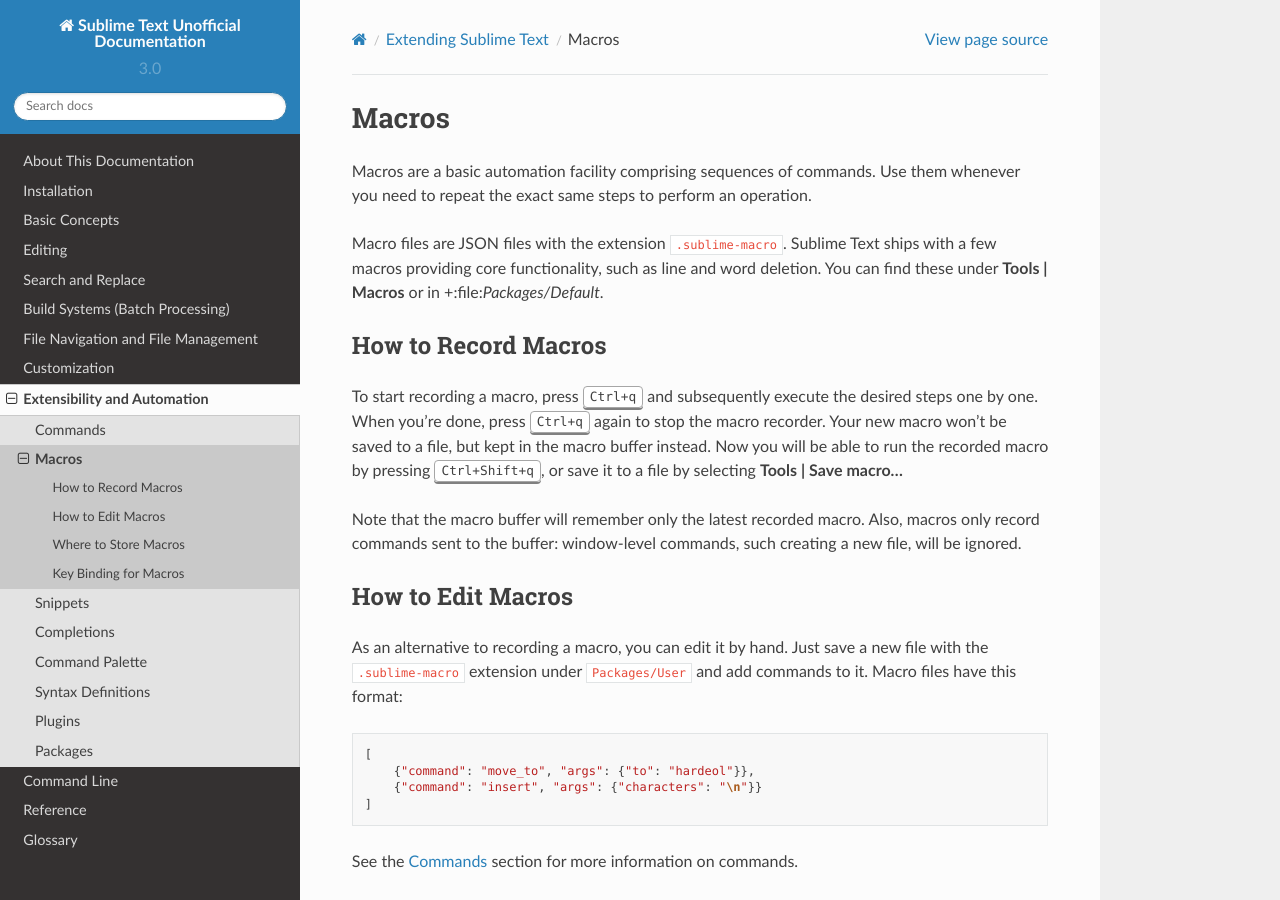
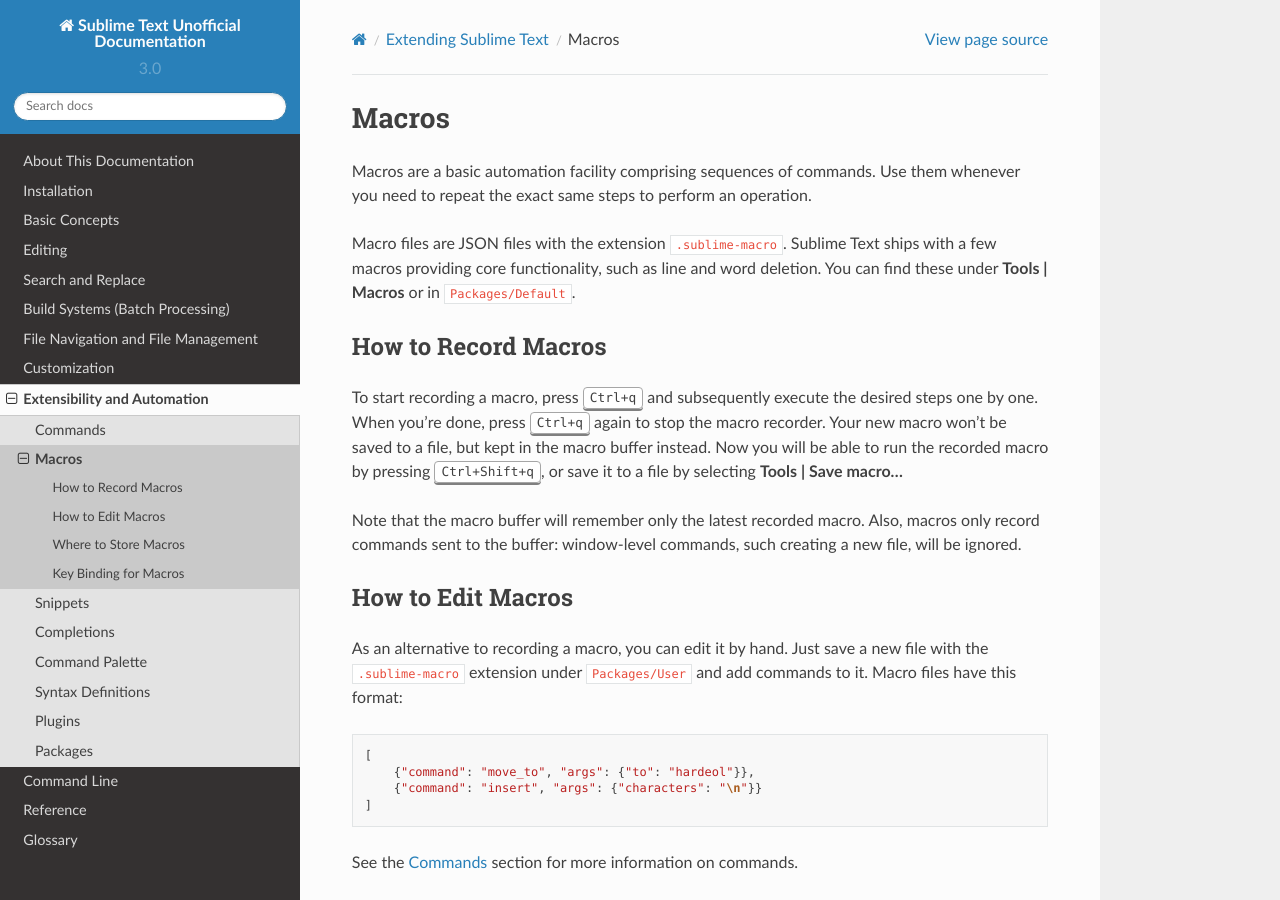
Before and after one commit to guillermooo/sublime-undocs, a Sphinx documentation site: the page built from source/extensibility/macros.rst, in a window 1280 px wide and 900 px high. Built offline with Sphinx 7.4.7 and the Read the Docs theme 2.0.0, drawn with Linux system fonts in a browser that asks for light colours.

Commit message:
Remove this plus symbol

```diff
--- a/source/extensibility/macros.rst
+++ b/source/extensibility/macros.rst
@@ -8,7 +8,7 @@
 Macro files are JSON files with the extension ``.sublime-macro``. Sublime Text
 ships with a few macros providing core functionality, such as line and word
 deletion. You can find these under **Tools | Macros** or in
-+:file:`Packages/Default`.
+:file:`Packages/Default`.
 
 How to Record Macros
 ********************
```
